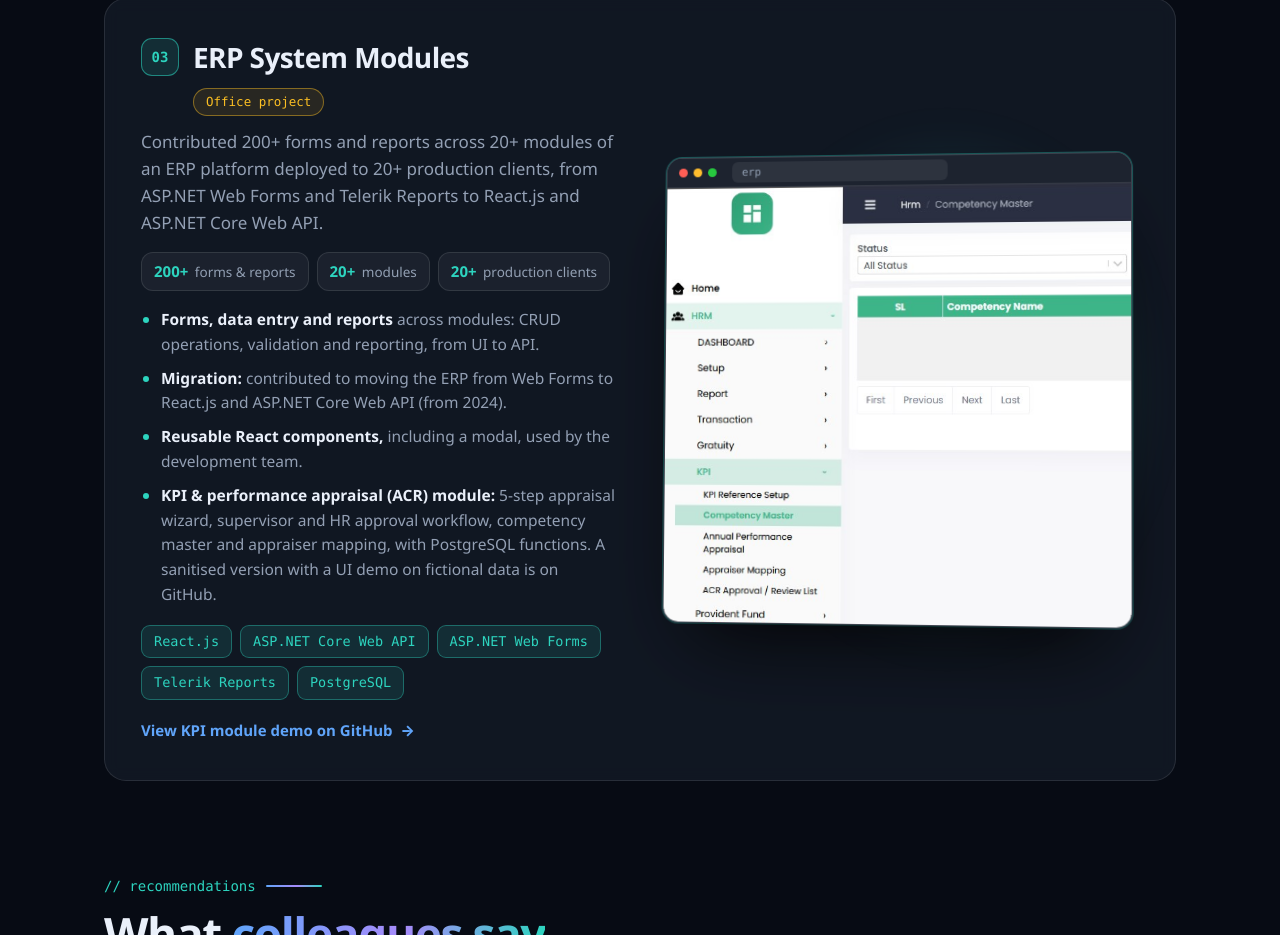
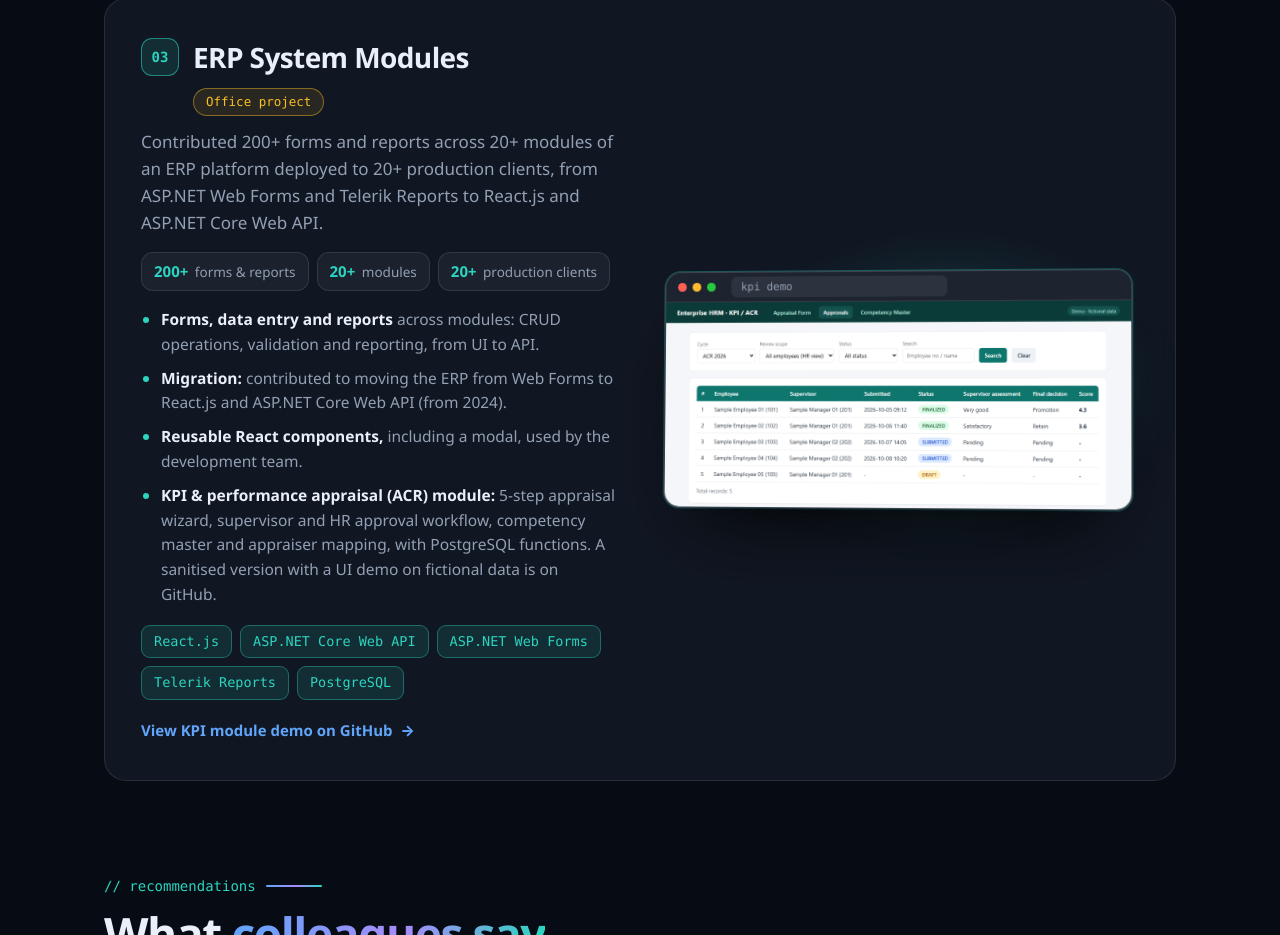
Before and after one commit to RD-Aminul/RD-Aminul.github.io, a plain HTML site: page index.html in a window 1280 px wide. Shown: the part 4210-5145 px from the top of the page. Drawn offline with Linux system fonts and the light colour scheme.

Commit message:
Portfolio: use KPI demo screenshot (fictional data) for ERP project

```diff
--- a/index.html
+++ b/index.html
@@ -610,9 +610,9 @@
               <a class="link" href="https://github.com/RD-Aminul/kpi-acr-module" target="_blank" rel="noopener">View KPI module demo on GitHub <span>&rarr;</span></a>
             </div>
             <aside class="pmedia" aria-label="ERP preview">
-              <a class="device" href="erp-modules.jpg" target="_blank" rel="noopener" aria-label="Open the ERP preview in a new tab">
-                <div class="dbar"><i style="background:#ff5f56"></i><i style="background:#ffbd2e"></i><i style="background:#27c93f"></i><span class="addr">erp</span></div>
-                <img src="erp-modules.jpg" alt="ERP platform, HRM module menu: dashboard, setup, reports, transactions, KPI, provident fund and more" width="684" height="640" loading="lazy">
+              <a class="device" href="kpi-demo.png" target="_blank" rel="noopener" aria-label="Open the KPI module demo preview in a new tab">
+                <div class="dbar"><i style="background:#ff5f56"></i><i style="background:#ffbd2e"></i><i style="background:#27c93f"></i><span class="addr">kpi demo</span></div>
+                <img src="kpi-demo.png" alt="KPI and ACR approval dashboard demo with fictional data: employee, supervisor, status, assessment, decision and score" width="1180" height="520" loading="lazy">
               </a>
             </aside>
           </div>
```
Also changed, not shown: erp-modules.jpg (deleted), kpi-demo.png (added).
